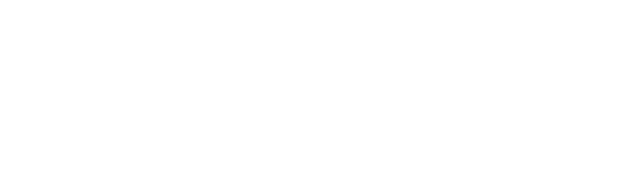
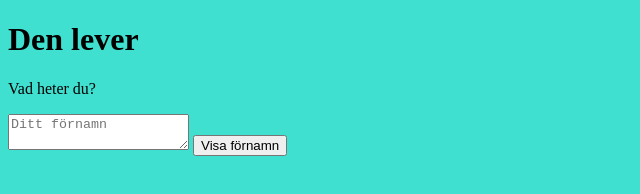
Before and after one commit to axelhagerback/U220905X1, a website: page public/index.html in a window 1280 px wide. Shown: the whole page, without its empty margins (0-640 px from the left). Drawn offline with Linux system fonts and the light colour scheme.

Commit message:
fick uppgift A att fungera

```diff
--- a/package.json
+++ b/package.json
@@ -1,4 +1,7 @@
 {
+  "scripts": {
+    "start": "http-server"
+  },
   "dependencies": {
     "http-server": "^14.1.1"
   }
--- /dev/null
+++ b/public/app.js
@@ -0,0 +1,7 @@
+console.log("HELLO JAVASCRIPT");
+
+function myFunction() {
+    var x = document.getElementById("myTextarea").value;
+    document.getElementById("demo").innerHTML = "Hej, " + x;
+
+};
--- a/public/index.html
+++ b/public/index.html
@@ -4,9 +4,22 @@
     <meta charset="UTF-8">
     <meta http-equiv="X-UA-Compatible" content="IE=edge">
     <meta name="viewport" content="width=device-width, initial-scale=1.0">
+    <link rel="stylesheet" href="main.css">
     <title>Uppgift 220905</title>
 </head>
 <body>
 
+
+    <h1>Den lever</h1>
+    <p>Vad heter du?</p>
+    <textarea id="myTextarea" placeholder="Ditt förnamn"></textarea>
+
+
+    <button type="button" onclick="myFunction()">Visa förnamn</button>
+
+    <p id="demo"></p>
+    <script src="app.js"></script>
+
+
 </body>
 </html>
--- /dev/null
+++ b/public/main.css
@@ -0,0 +1,3 @@
+body {
+    background-color: turquoise;
+}
```
